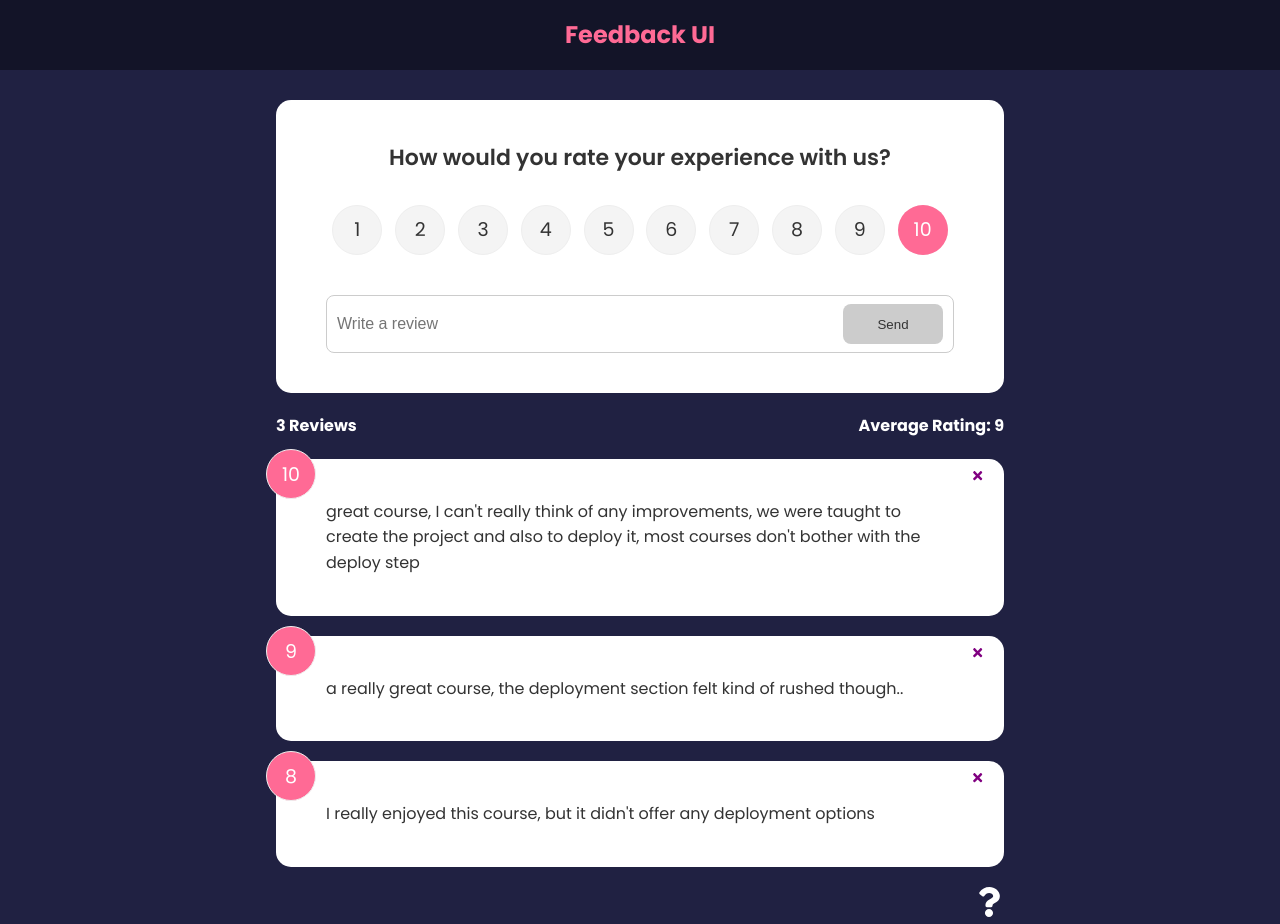
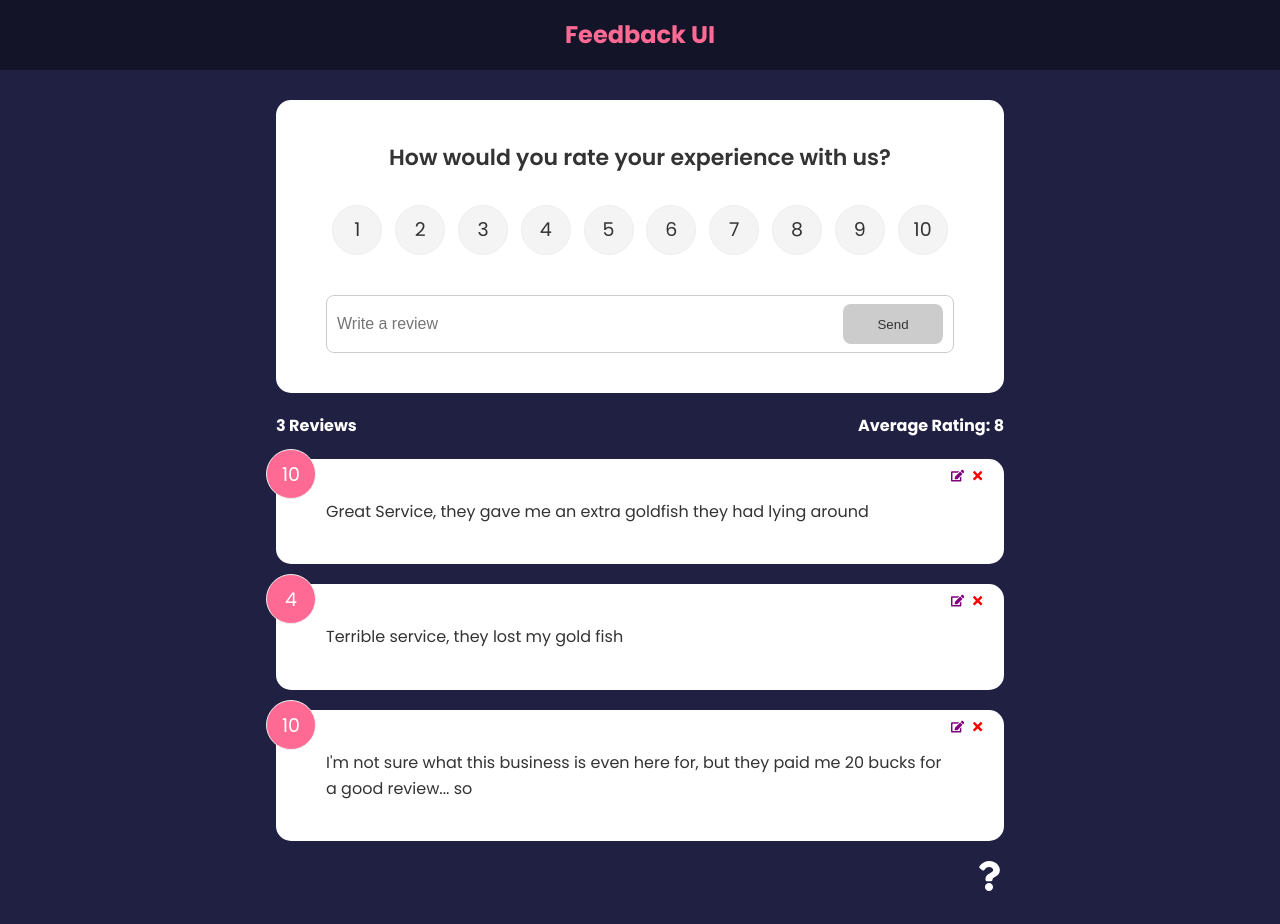
Before and after one commit to robbridges/React-Apps, a React (Create React App) app in the folder feedback-app/: page / in a window 1280 px wide. After the commit the page ends 899 px from the top, so only its background shows below. Built offline with nearby package versions, Linux system fonts and the light colour scheme.

Commit message:
Entire project refactored to use React context API

```diff
--- a/feedback-app/src/App.js
+++ b/feedback-app/src/App.js
@@ -1,32 +1,17 @@
-import { useState } from 'react';
-import {v4 as uuidv4} from 'uuid';
+
 import {BrowserRouter as Router, Route, Routes} from 'react-router-dom'
-
 import Header from './components/Header';
 import FeedBackList from './components/FeedBackList';
-import FeedBackData from './data/FeedBackData';
 import FeedBackStats from './components/FeedBackStats';
 import FeedbackForm from './components/FeedbackForm';
 import AboutPage from './pages/AboutPage';
+import { FeedBackProvider } from './context/FeedBackContext';
 import AboutIconLink from './components/AboutIconLink';
 import NotFound from './components/NotFound';
 
 const App = () => {
-  const [feedback, setFeedBack] = useState(FeedBackData)
-
-  const deleteFeedBack = (id) => {
-    if (window.confirm('Are you sure you want to delete this feedback?')) {
-      setFeedBack(feedback.filter((item) => item.id !== id ))
-    }
-    console.log('App', id)
-  }
-
-  const addFeedBack = (newFeedback) => {
-    newFeedback.id = uuidv4()
-    setFeedBack([...feedback, newFeedback])
-  }
-
   return (
+    <FeedBackProvider>
       <Router>
         <Header />
         <div className="container">
@@ -36,26 +21,20 @@
               path="/"
               element={
                 <>
-                <FeedbackForm handleAdd={addFeedBack} />
-                <FeedBackStats data={feedback} />
-                <FeedBackList
-                  data={feedback}
-                  handleDelete={deleteFeedBack}
-                />
+                  <FeedbackForm/>
+                  <FeedBackStats/>
+                  <FeedBackList/>
                   <AboutIconLink />
 
                 </>
               }>
-
             </Route>
             <Route path="/about" element={<AboutPage />} />
             <Route path="*" element={<NotFound />} />
-
           </Routes>
-
         </div>
-
       </Router>
+    </FeedBackProvider>
 
   )
 }
--- a/feedback-app/src/components/FeedBackList.jsx
+++ b/feedback-app/src/components/FeedBackList.jsx
@@ -1,16 +1,18 @@
 import {motion, AnimatePresence} from 'framer-motion';
+import {useContext} from 'react'
+import FeedbackItem from "./FeedbackItem";
+import FeedBackContext from '../context/FeedBackContext';
 
-import FeedbackItem from "./FeedbackItem";
-import PropTypes from 'prop-types';
+const FeedBackList = ({ handleDelete}) => {
+  const {feedBack} = useContext(FeedBackContext)
 
-const FeedBackList = ({data, handleDelete}) => {
-  if (!data || data.length === 0) {
+  if (!feedBack || feedBack.length === 0) {
     return <p>No Feedback provided yet by the users</p>
   }
   return (
   <div className='feedback-list'>
     <AnimatePresence>
-    {data.map((item) => (
+    {feedBack.map((item) => (
       <motion.div
       key={item.id}
       inital={{opacity: 0}}
@@ -29,9 +31,6 @@
   )
 }
 
-FeedBackList.propType = {
-  data: PropTypes.array,
-}
 
 
 
--- a/feedback-app/src/components/FeedBackStats.jsx
+++ b/feedback-app/src/components/FeedBackStats.jsx
@@ -1,26 +1,28 @@
-import PropTypes from 'prop-types';
+
+import { useContext } from 'react';
+import FeedBackContext from '../context/FeedBackContext';
 
 
 
-const FeedBackStats = ({data}) => {
+const FeedBackStats = () => {
+  const {feedBack} = useContext(FeedBackContext)
   //Calculate ratings
 
-  let average = data.reduce((acc, current) => {
+  let average = feedBack.reduce((acc, current) => {
     return acc + current.rating
-  }, 0) / data.length
+  }, 0) / feedBack.length
 
   average = average.toFixed(1).replace(/[.,]0$/, '');
+  //small UI improvement dynanimcally chage review to reviews if there is more than one
+  let reviewText = feedBack.length === 1? 'Review' : 'Reviews'
 
   return (
     <div className="feedback-stats">
-      <h4>{data.length} Reviews</h4>
+      <h4>{feedBack.length} {reviewText}</h4>
       <h4>Average Rating: {isNaN(average) ? 0: average}</h4>
     </div>
   )
 }
 
-FeedBackStats.propTypes = {
-  data: PropTypes.array.isRequired
-}
 
 export default FeedBackStats;
--- a/feedback-app/src/components/FeedbackForm.jsx
+++ b/feedback-app/src/components/FeedbackForm.jsx
@@ -1,13 +1,24 @@
-import { useState } from "react";
+import { useState, useContext, useEffect } from "react";
+import FeedBackContext from "../context/FeedBackContext";
 import Card from "./shared/Card";
 import Button from "./shared/Button";
 import RatingsSelect from "./RatingsSelect";
 
-const FeedbackForm = ({handleAdd}) => {
+const FeedbackForm = () => {
   const [text, setText] = useState('')
   const [rating, setRating] = useState(10);
   const [btnDisabled, setBtnDisabled] = useState(true);
   const [message, setMessage] = useState('');
+
+  const {addFeedBack, feedBackEdit, updateFeedBack} = useContext(FeedBackContext);
+
+  useEffect(() => {
+    if (feedBackEdit.edit === true) {
+      setBtnDisabled(false);
+      setText(feedBackEdit.item.text);
+      setRating(feedBackEdit.item.rating);
+    }
+  }, [feedBackEdit])
 
   const handleTextChange = (e) => {
     if (text ==='') {
@@ -27,12 +38,15 @@
   const handleSubmit = (e) => {
     e.preventDefault();
     if(text.trim().length > 10) {
-      const newFeedback = {
+      const newFeedBack = {
         text,
         rating,
       }
-
-      handleAdd(newFeedback);
+      if (feedBackEdit.edit === true) {
+        updateFeedBack(feedBackEdit.item.id, newFeedBack)
+      } else {
+        addFeedBack(newFeedBack);
+      }
       setText('')
     }
   }
--- a/feedback-app/src/components/FeedbackItem.jsx
+++ b/feedback-app/src/components/FeedbackItem.jsx
@@ -1,14 +1,23 @@
+import { useContext } from 'react';
+import FeedBackContext from '../context/FeedBackContext';
+
 import Card from './shared/Card'
-import {FaTimes} from 'react-icons/fa'
+import {FaTimes, FaEdit} from 'react-icons/fa'
 import PropTypes from 'prop-types'
-const FeedbackItem = ({item, handleDelete}) => {
 
 
+
+
+const FeedbackItem = ({item}) => {
+  const {deleteFeedBack, editFeedBack} = useContext(FeedBackContext);
   return (
   <Card>
     <div className="num-display">{item.rating}</div>
-    <button onClick={ () => handleDelete(item.id)} className='close'>
-      <FaTimes color='purple' />
+    <button onClick={ () => deleteFeedBack(item.id)} className='close'>
+      <FaTimes color='red' />
+    </button>
+    <button onClick={() => editFeedBack(item)} className='edit'>
+      <FaEdit color='purple' />
     </button>
     <div className="text-display">{item.text}</div>
   </Card>
--- a/feedback-app/src/components/RatingsSelect.jsx
+++ b/feedback-app/src/components/RatingsSelect.jsx
@@ -1,11 +1,17 @@
-import {useState} from 'react'
+import {useState, useContext, useEffect} from 'react'
+import FeedBackContext from '../context/FeedBackContext'
 
 function RatingSelect({select}) {
 
-    const [selected, setSelected] = useState(10)
+    const [selected, setSelected] = useState(10);
+
+    const {feedBackEdit} = useContext(FeedBackContext);
+
+    useEffect(() => {
+        setSelected(feedBackEdit.item.rating);
+    },[feedBackEdit])
 
     const handleChange = (e) => {
-
         setSelected(parseInt(e.currentTarget.value))
         select(parseInt(e.currentTarget.value))
     }
--- /dev/null
+++ b/feedback-app/src/context/FeedBackContext.js
@@ -0,0 +1,68 @@
+import { createContext, useState } from "react";
+import {v4 as uuidv4} from 'uuid';
+
+const FeedBackContext = createContext();
+
+export const FeedBackProvider = ({children}) => {
+  const [feedBack, setFeedBack] = useState([
+    {
+      id: 1,
+      text: 'Great Service, they gave me an extra goldfish they had lying around',
+      rating: 10,
+    },
+    {
+      id: 2,
+      text: 'Terrible service, they lost my gold fish',
+      rating: 4,
+    },
+    {
+      id: 3,
+      text: `I'm not sure what this business is even here for, but they paid me 20 bucks for a good review... so`,
+      rating: 10,
+    },
+  ])
+
+  const [feedBackEdit, setFeedBackEdit] = useState({
+    item: {},
+    edit: false,
+  })
+
+  const editFeedBack = (item) => {
+    setFeedBackEdit({
+      item,
+      edit: true,
+    })
+  }
+
+  const deleteFeedBack = (id) => {
+    if (window.confirm('Are you sure you want to delete this feedback?')) {
+      setFeedBack(feedBack.filter((item) => item.id !== id ))
+    }
+    console.log('App', id)
+  }
+
+  const addFeedBack = (newFeedback) => {
+    newFeedback.id = uuidv4()
+    setFeedBack([...feedBack, newFeedback])
+  }
+
+  const updateFeedBack = (id,updItem) => {
+    setFeedBack(
+        feedBack.map((item) => (item.id === id ? {...item, ...updItem} : item))
+    )
+  }
+
+  return ( <FeedBackContext.Provider value={{
+    feedBack,
+    deleteFeedBack,
+    addFeedBack,
+    editFeedBack,
+    feedBackEdit,
+    updateFeedBack
+  }}>
+    {children}
+  </FeedBackContext.Provider>
+  )
+}
+
+export default FeedBackContext;
```
Lines whose indentation alone changed are shown as unchanged.
